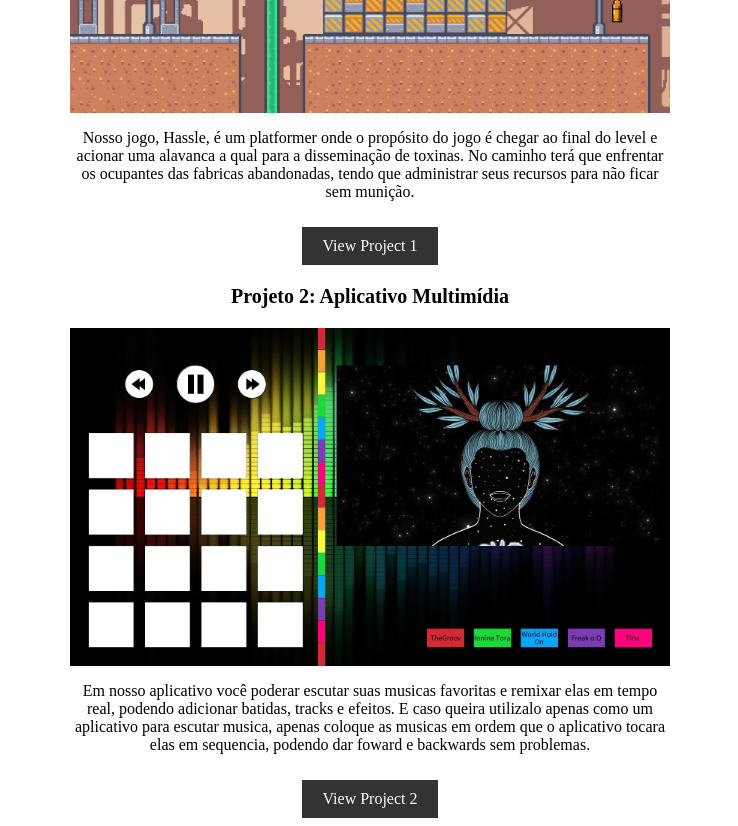
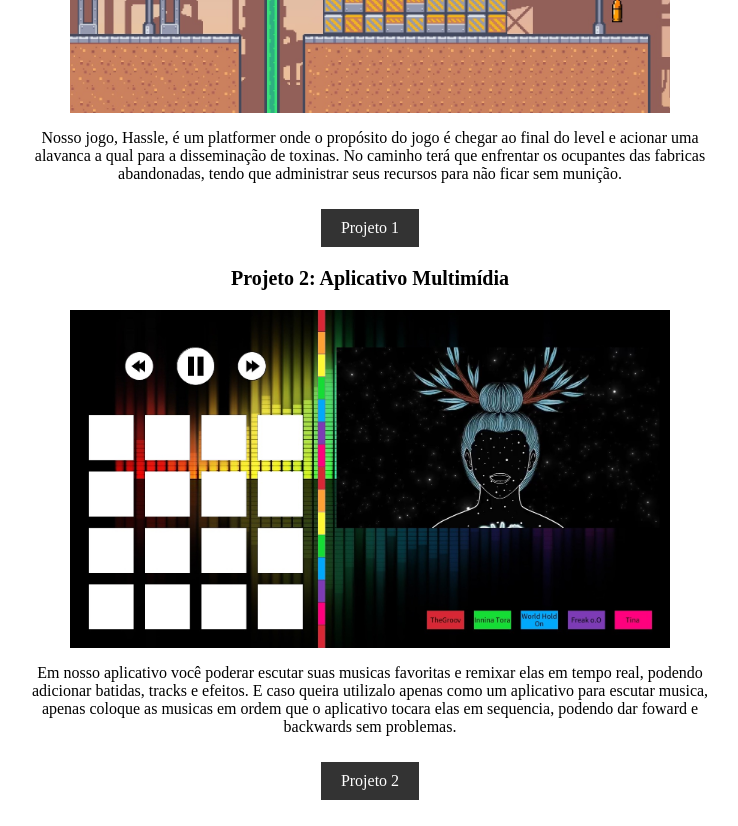
Before and after one commit to GoanNP/SiteTDE, a plain HTML site: page index.html in a window 1280 px wide. Shown: the part 500-1326 px from the top of the page, without its empty margins (270-1008 px from the left). Drawn offline with Linux system fonts and the light colour scheme.

Commit message:
commit#	modified:   style.css

```diff
--- a/index.html
+++ b/index.html
@@ -23,7 +23,7 @@
         <p class="centro_texto"> Nosso jogo, Hassle, é um platformer onde o propósito do jogo é chegar ao final do level e acionar uma alavanca a qual para a disseminação de toxinas.
             No caminho terá que enfrentar os ocupantes das fabricas abandonadas, tendo que administrar seus recursos para não ficar sem munição.
         </p>
-        <a class="botao" href="https://drive.google.com/drive/folders/1YpJdaDzOSq5TYy5ZZ5kVsCfU388RVtII?usp=sharing">View Project 1</a>
+        <a class="botao" href="https://drive.google.com/drive/folders/1YpJdaDzOSq5TYy5ZZ5kVsCfU388RVtII?usp=sharing">Projeto 1</a>
       </div>
 
       <div>
@@ -33,7 +33,7 @@
             E caso queira utilizalo apenas como um aplicativo para escutar musica, apenas coloque as musicas em ordem que o aplicativo tocara elas em sequencia,
             podendo dar foward e backwards sem problemas.
         </p>
-        <a class="botao" href="https://drive.google.com/drive/folders/1hdPDg-hvEiIiNXKSVSXNaSN8cXcoPBxd?usp=sharing">View Project 2</a>
+        <a class="botao" href="https://drive.google.com/drive/folders/1hdPDg-hvEiIiNXKSVSXNaSN8cXcoPBxd?usp=sharing">Projeto 2</a>
       </div>
 
     </div>
--- a/style.css
+++ b/style.css
@@ -1,6 +1,6 @@
 
    .centro_texto {
-        max-width: 600px;
+        max-width: 700px;
         word-wrap: break-word;
         font-size: 16px;
     }
```
